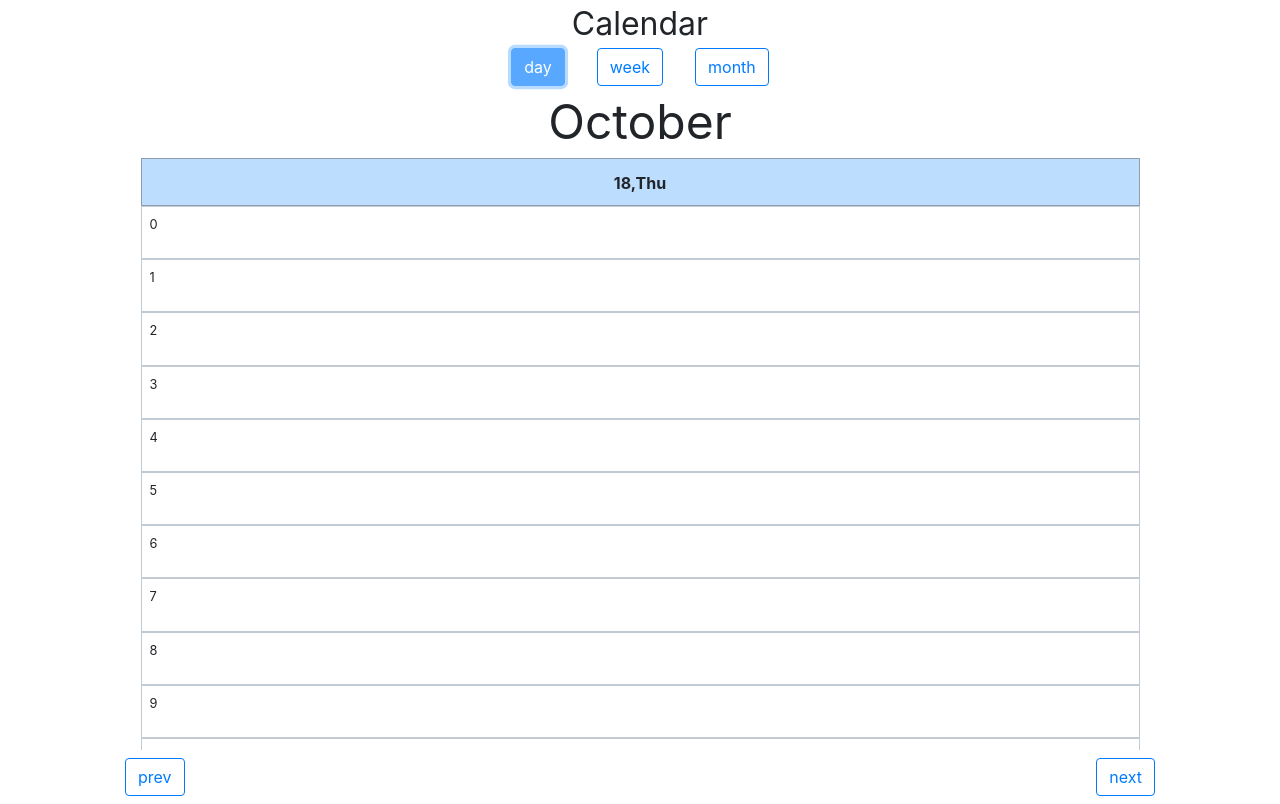
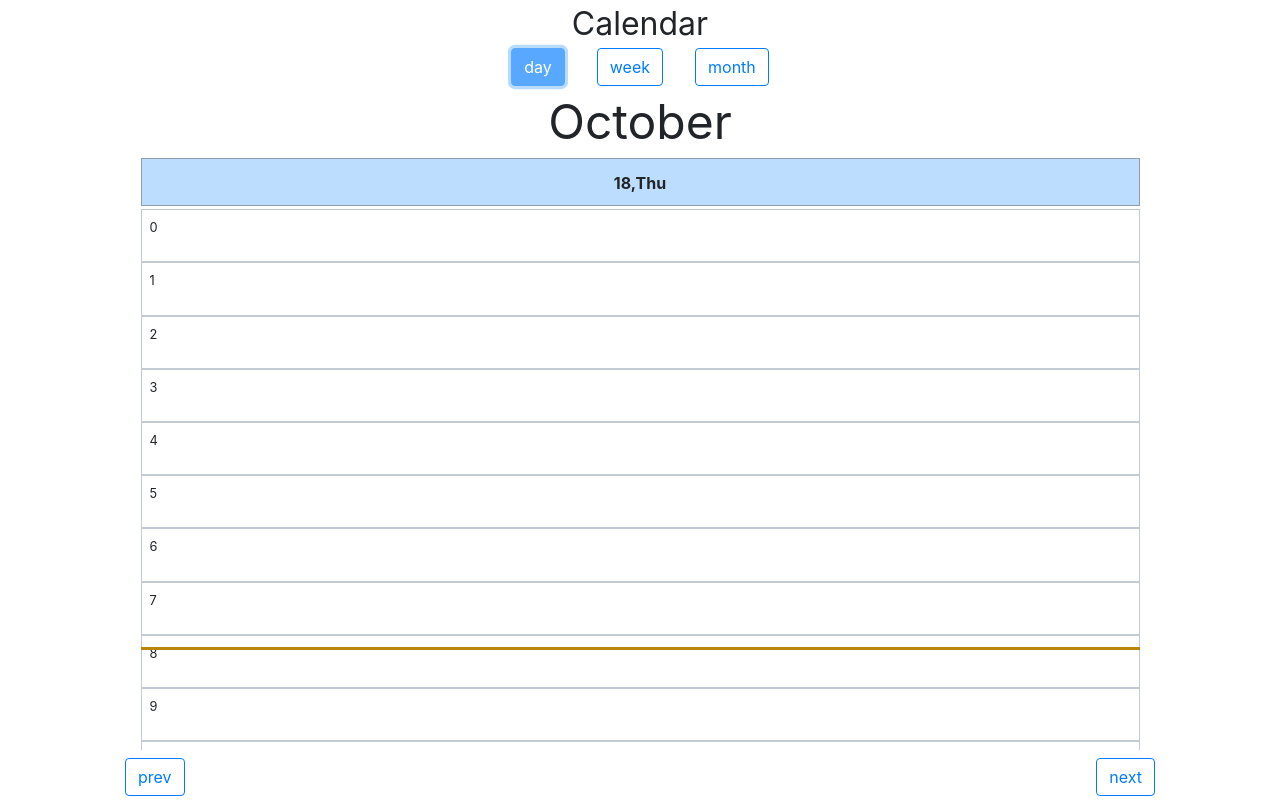
Before and after one commit to kradavar/Google-Calendar, a React (Create React App) app: page / in a window 1280 px wide. Both pictures are taken after a click on the button "day". Built offline with nearby package versions, Linux system fonts and the light colour scheme.

Commit message:
Create static timeline

```diff
--- a/src/Styles/CalendarTable.css
+++ b/src/Styles/CalendarTable.css
@@ -4,3 +4,10 @@
   height: 37rem;
   padding-bottom: 3rem;
 }
+
+.time-line {
+  height: 0.2rem;
+  background-color: darkgoldenrod;
+  position: relative;
+  z-index: 15;
+}
--- a/src/View/Table-components/Day.js
+++ b/src/View/Table-components/Day.js
@@ -6,6 +6,7 @@ import ModalWindow from "../../Model/containers/ModalWindow";
 
 import DayWeekHeader from "./DayWeekHeader.js";
 import moment from "moment";
+import TimeLine from "../TimeLine.js";
 
 export default class Day extends Component {
   constructor(props) {
@@ -79,6 +80,9 @@ export default class Day extends Component {
             renderedDate={this.props.renderedDate.date()}
             day={this.props.renderedDate.format("ddd")}
           />
+          {this.props.renderedDate.format("YYYY-MM-DD") ===
+            moment().format("YYYY-MM-DD") && <TimeLine />}
+
           <div className="day-flex">
             {hours}
             {this.state.showModal && (
--- a/src/View/TimeLine.js
+++ b/src/View/TimeLine.js
@@ -0,0 +1,23 @@
+import React from "react";
+import "../Styles/CalendarTable.css";
+import moment from "moment";
+
+export default function TimeLine(props) {
+  const getDayStart = () => moment().startOf("day");
+
+  const getMinutes = () => moment().diff(getDayStart(), "minutes");
+
+  const getTopOfEvent = () => {
+    const startTime = getMinutes();
+    return 0.05 * startTime; /* rise event on the top of its start */
+  };
+
+  const getStyles = () => {
+    const topRem = getTopOfEvent() + "rem";
+    return {
+      top: topRem
+    };
+  };
+
+  return <div style={getStyles()} className="time-line" />;
+}
```
